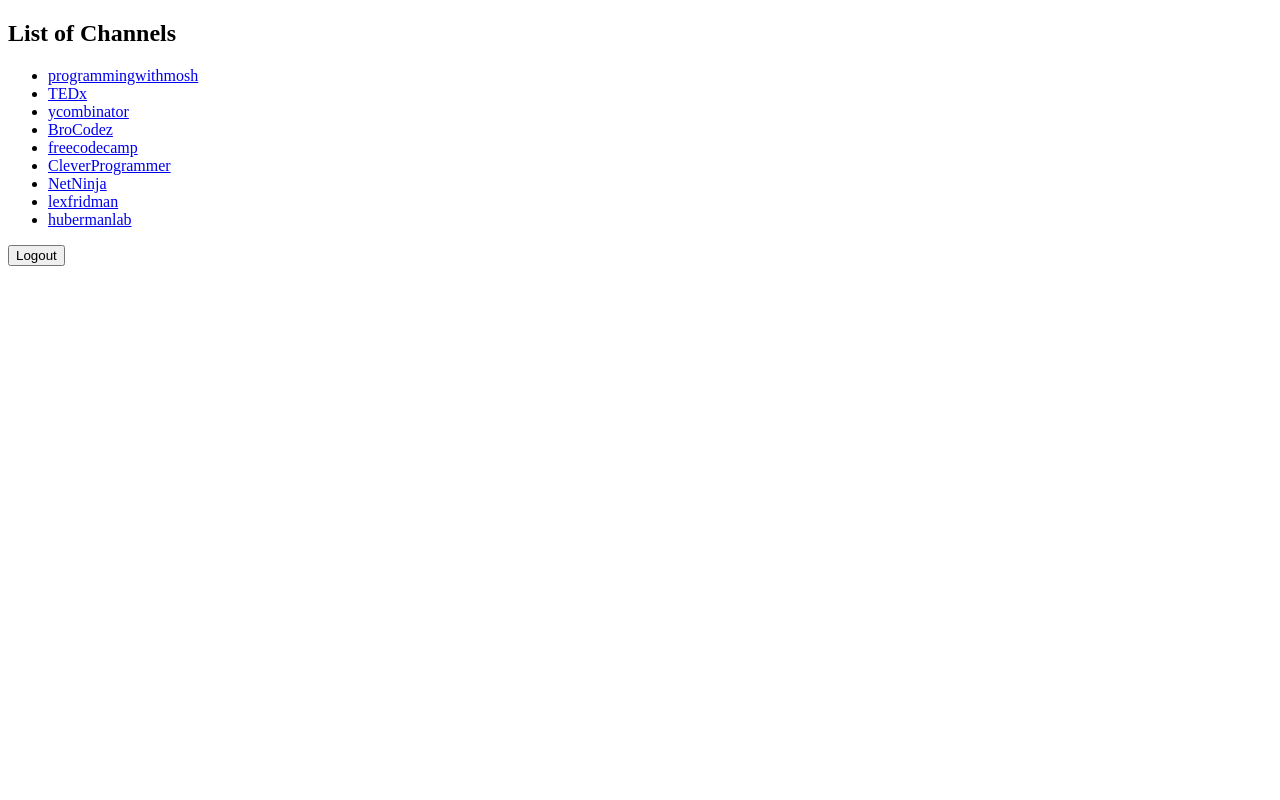
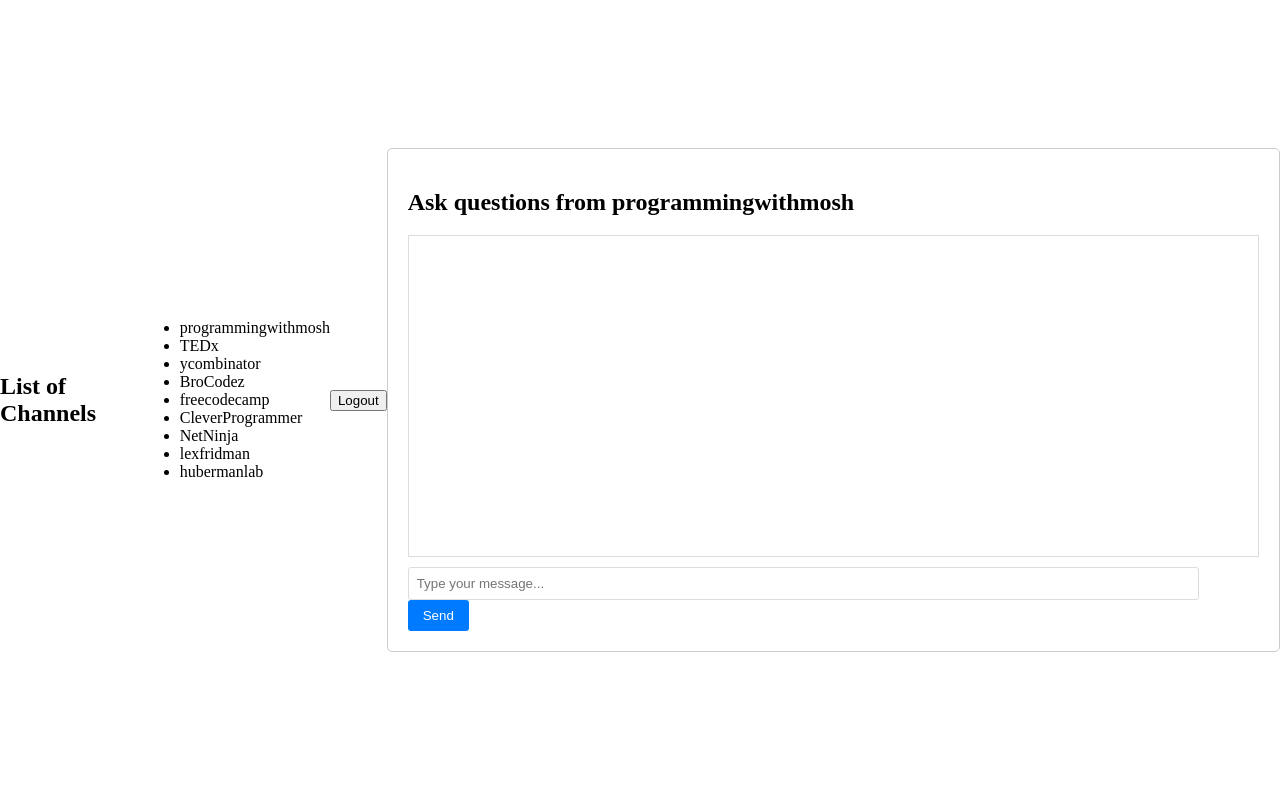
Before and after one commit to ayzashuja/degenerative-ai, a Flask app: page /channels in a window 1280 px wide. Run offline with Flask 3, Linux system fonts and the light colour scheme; the visitor is signed in with stand-in values (Sample User, id 1).

Commit message:
Integration and Flask app changed

```diff
--- a/myproject/app.py
+++ b/myproject/app.py
@@ -108,7 +108,7 @@
 def process_message():
     data = request.json
     message = data.get('message')
-    notebook_path = 'myproject//models//final_prompts.ipynb'
+    notebook_path = 'models//final_prompts.ipynb'
     with open(notebook_path, 'r', encoding='utf-8') as f:
         nb = nbformat.read(f, as_version=4)
 
--- a/myproject/templates/channels.html
+++ b/myproject/templates/channels.html
@@ -4,24 +4,107 @@
     <meta charset="UTF-8">
     <meta name="viewport" content="width=device-width, initial-scale=1.0">
     <title>Channels</title>
+    <style>
+        body {
+            margin: 0;
+            display: flex;
+            justify-content: center;
+            align-items: center;
+            height: 100vh;
+        }
+        #chat-container {
+            width: 80%;
+            padding: 20px;
+            border: 1px solid #ccc;
+            border-radius: 5px;
+        }
+        #chat-log {
+            height: 300px;
+            overflow-y: scroll;
+            border: 1px solid #ddd;
+            padding: 10px;
+        }
+        #input-container {
+            margin-top: 10px;
+        }
+        #user-input {
+            width: calc(100% - 78px); /* Adjusted to accommodate the button width */
+            padding: 8px;
+            border: 1px solid #ddd;
+            border-radius: 3px;
+        }
+        #send-btn {
+            padding: 8px 15px;
+            background-color: #007bff;
+            color: #fff;
+            border: none;
+            border-radius: 3px;
+            cursor: pointer;
+        }
+    </style>
 </head>
 <body>
     <h2>List of Channels</h2>
     <ul>
-        <li><a href="/channel/1">programmingwithmosh</a></li>
-        <li><a href="/channel/2">TEDx</a></li>
-        <li><a href="/channel/3">ycombinator</a></li>
-        <li><a href="/channel/4">BroCodez</a></li>
-        <li><a href="/channel/5">freecodecamp</a></li>
-        <li><a href="/channel/6">CleverProgrammer</a></li>
-        <li><a href="/channel/7">NetNinja</a></li>
-        <li><a href="/channel/8">lexfridman</a></li>
-        <li><a href="/channel/9">hubermanlab</a></li>
+        <li>programmingwithmosh</li>
+        <li>TEDx</li>
+        <li>ycombinator</li>
+        <li>BroCodez</li>
+        <li>freecodecamp</li>
+        <li>CleverProgrammer</li>
+        <li>NetNinja</li>
+        <li>lexfridman</li>
+        <li>hubermanlab</li>
     </ul>
     <!-- <button onclick="redirectToLogin()">Logout</button> -->
     <form action="/logout" method="post">
       <button type="submit">Logout</button>
     </form>
     <script src="{{ url_for('static', filename='channels.js') }}"></script>
+    <div id="chat-container">
+        <h2>Ask questions from programmingwithmosh</h2>
+        <div id="chat-log"></div>
+        <div id="input-container">
+            <input type="text" id="user-input" placeholder="Type your message...">
+            <button id="send-btn">Send</button>
+        </div>
+    </div>
+
+    <script>
+        const chatLog = document.getElementById('chat-log');
+        const userInput = document.getElementById('user-input');
+        const sendBtn = document.getElementById('send-btn');
+
+        sendBtn.addEventListener('click', function() {
+            const message = userInput.value.trim();
+            if (message === '') return;
+
+            // Send user's message to the server
+            fetch('/process_message', {
+                method: 'POST',
+                headers: {
+                    'Content-Type': 'application/json'
+                },
+                body: JSON.stringify({ message })
+            })
+            .then(response => response.json())
+            .then(data => {
+                // Append the server's response to the chat log
+                appendMessage('programmingwithmosh', data.message);
+            })
+            .catch(error => console.error('Error:', error));
+
+            // Append user's message to the chat log
+            appendMessage('You', message);
+            userInput.value = '';
+        });
+
+        function appendMessage(sender, message) {
+            const messageElement = document.createElement('div');
+            messageElement.innerHTML = `<strong>${sender}:</strong> ${message}`;
+            chatLog.appendChild(messageElement);
+            chatLog.scrollTop = chatLog.scrollHeight;
+        }
+    </script>
 </body>
 </html>
```
